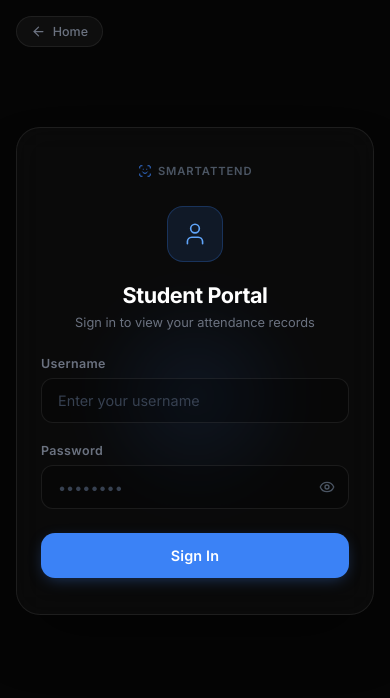
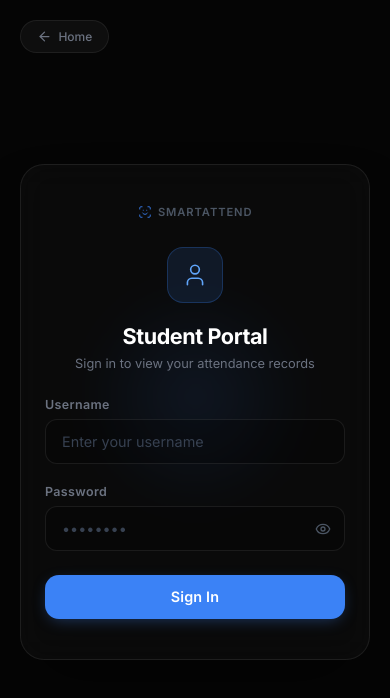
Before and after one commit to Adbhut1234/Smart-Attendance-System, a React (Vite) app: page /#/student-login in a window 390 px wide. Shown: the top 698 px of the page. Built offline with nearby package versions, Linux system fonts and the light colour scheme; no server answers.

Commit message:
feat: apply mobile micro-refinements (safe areas, touch areas, fluid typography, GPU optimizations)

```diff
--- a/src/components/Home.module.css
+++ b/src/components/Home.module.css
@@ -308,12 +308,18 @@
     padding: 1rem 1.25rem;
   }
 
+  .adminBtn {
+    padding: 0.6rem 1rem;
+    font-size: 0.75rem;
+  }
+
   .brandMark span {
     display: none;
   }
 
   .contentWrapper {
     padding: 1rem 1.25rem 3rem;
+    justify-content: space-between;
   }
 
   .mainTitle {
@@ -324,6 +330,12 @@
   .mainSubtitle {
     font-size: 0.95rem;
     margin-bottom: 2rem;
+  }
+
+  .madeBy {
+    text-align: center;
+    width: 100%;
+    margin-top: 1.5rem;
   }
 
   .heroCards {
--- a/src/components/Login.module.css
+++ b/src/components/Login.module.css
@@ -306,14 +306,15 @@
 /* ── Responsive ─────────────────────────────────────── */
 @media (max-width: 480px) {
   .loginContainer {
-    padding: 1rem;
-    align-items: flex-start;
-    padding-top: 15vh;
+    padding: 1.25rem;
+    align-items: center;
+    padding-top: 0;
   }
 
   .loginCard {
-    padding: 2.25rem 1.5rem;
+    padding: 2.5rem 1.5rem;
     max-width: 100%;
+    margin-top: 0;
   }
 
   .title {
@@ -326,7 +327,9 @@
   }
 
   .backBtn {
-    top: 1rem;
-    left: 1rem;
+    top: 1.25rem;
+    left: 1.25rem;
+    padding: 0.5rem 1rem;
+    font-size: 0.75rem;
   }
 }
--- a/src/components/Scanner.module.css
+++ b/src/components/Scanner.module.css
@@ -89,7 +89,7 @@
 }
 
 .progressBarTrack {
-  width: 200px;
+  width: min(200px, 80vw);
   height: 4px;
   background: rgba(255, 255, 255, 0.07);
   border-radius: 9999px;
--- a/src/index.css
+++ b/src/index.css
@@ -9,6 +9,12 @@
   --danger-color: #ef4444;
 }
 
+::selection {
+  background: var(--accent-color);
+  color: white;
+}
+
+/* Base Styles */
 * {
   box-sizing: border-box;
   margin: 0;
@@ -17,14 +23,15 @@
 
 body {
   margin: 0;
-  padding: 0;
+  padding: env(safe-area-inset-top, 0) env(safe-area-inset-right, 0) env(safe-area-inset-bottom, 0) env(safe-area-inset-left, 0);
   font-family: 'Inter', -apple-system, BlinkMacSystemFont, 'Segoe UI', Roboto, Oxygen, Ubuntu, Cantarell, 'Open Sans', 'Helvetica Neue', sans-serif;
   background-color: var(--bg-color);
   color: var(--text-color);
   -webkit-font-smoothing: antialiased;
   -moz-osx-font-smoothing: grayscale;
   min-height: 100vh;
-  overflow: hidden; /* Prevent page-wide scrolling */
+  overflow: hidden;
+  overscroll-behavior: none;
 }
 
 button {
@@ -33,48 +40,25 @@ button {
   cursor: pointer;
   transition: all 0.3s ease;
   font-family: inherit;
+  touch-action: manipulation;
 }
 
 button:hover {
-  box-shadow: 0 0 15px rgba(255, 255, 255, 0.15); /* Soft generic glow */
+  box-shadow: 0 0 15px rgba(255, 255, 255, 0.1);
 }
 
-input {
-  all: unset;
-  box-sizing: border-box;
-  font-family: inherit;
-}
-
-h1, h2, h3, h4, h5, h6 {
-  font-weight: 600;
-}
-
-a {
-  color: var(--accent-color);
-  text-decoration: none;
-}
-
-.glass-card {
-  background: var(--card-bg);
-  backdrop-filter: blur(10px);
-  -webkit-backdrop-filter: blur(10px);
-  border: 1px solid var(--card-border);
-  border-radius: 1rem;
-  padding: 1.5rem;
-}
-
-/* Custom scrollbar for dark mode */
+/* Custom Scrollbars */
 ::-webkit-scrollbar {
-  width: 8px;
-  height: 8px;
+  width: 5px;
+  height: 5px;
 }
 ::-webkit-scrollbar-track {
-  background: var(--bg-color);
+  background: transparent;
 }
 ::-webkit-scrollbar-thumb {
-  background: var(--card-border);
-  border-radius: 4px;
+  background: rgba(255, 255, 255, 0.1);
+  border-radius: 99px;
 }
 ::-webkit-scrollbar-thumb:hover {
-  background: var(--text-muted);
+  background: var(--accent-color);
 }
```
